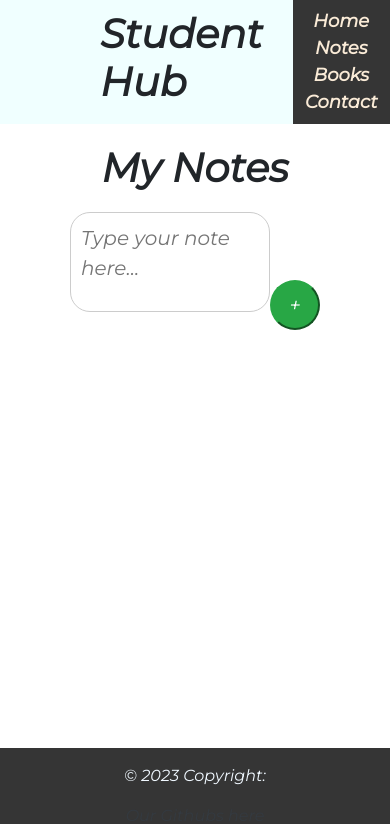
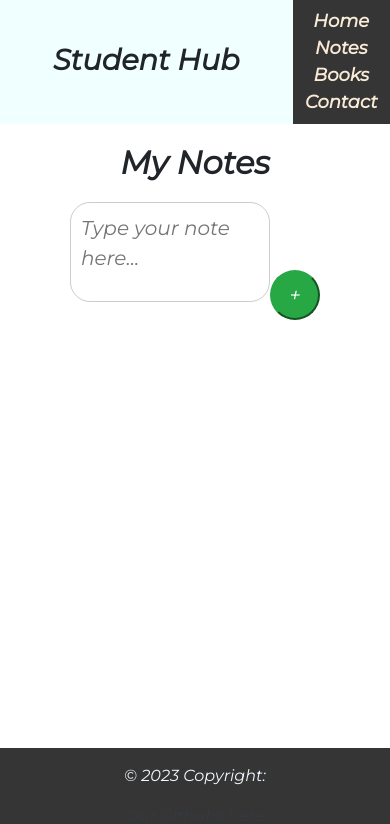
Before and after one commit to reinkaoss/React-Student-Hub-App, a React (Create React App) app: page /notes in a window 390 px wide. Shown: the top 824 px of the page. Built offline with nearby package versions, Linux system fonts and the light colour scheme.

Commit message:
Working on smaller screen responsiveness

```diff
--- a/src/components/Hub/index.js
+++ b/src/components/Hub/index.js
@@ -62,7 +62,7 @@ class Hub extends React.Component {
   render() {
     return (
       <div>
-        <h1 className="studentHubTitle">My Notes</h1>
+        <h2 className="studentHubTitle">My Notes</h2>
         <div className="containerHub">
           <div>
             <textarea
--- a/src/components/Hub/style.css
+++ b/src/components/Hub/style.css
@@ -5,6 +5,9 @@
 body {
     box-sizing: content-box;
     width: 100%;
+    margin:0;
+    padding:0;
+    height:100%;
     /* overflow: hidden; */
 }
 .studentHubTitle {
@@ -34,8 +37,12 @@ body {
 
 .card {
     width: 400px;
-    height: 250px;
+    height: 200px;
     background-color: bisque !important;
+    border-radius: 35px;
+}
+
+.card-body {
     border-radius: 35px;
 }
 
--- a/src/components/Nav/style.css
+++ b/src/components/Nav/style.css
@@ -39,6 +39,7 @@ body {
 .title h1 {
     font-weight: bolder;
 }
+
 
 .col-3 {
     padding: 0 !important;
@@ -96,3 +97,15 @@ body {
         z-index: 100;
     }
   }
+
+
+  @media only screen and (max-width: 600px) {
+    .title, h1 {
+      display: inline-grid;
+      justify-content: center;
+      align-items: center;
+      justify-items: center;
+      align-content: center;
+      font-size: 1.8rem !important;
+    }
+  }
```
